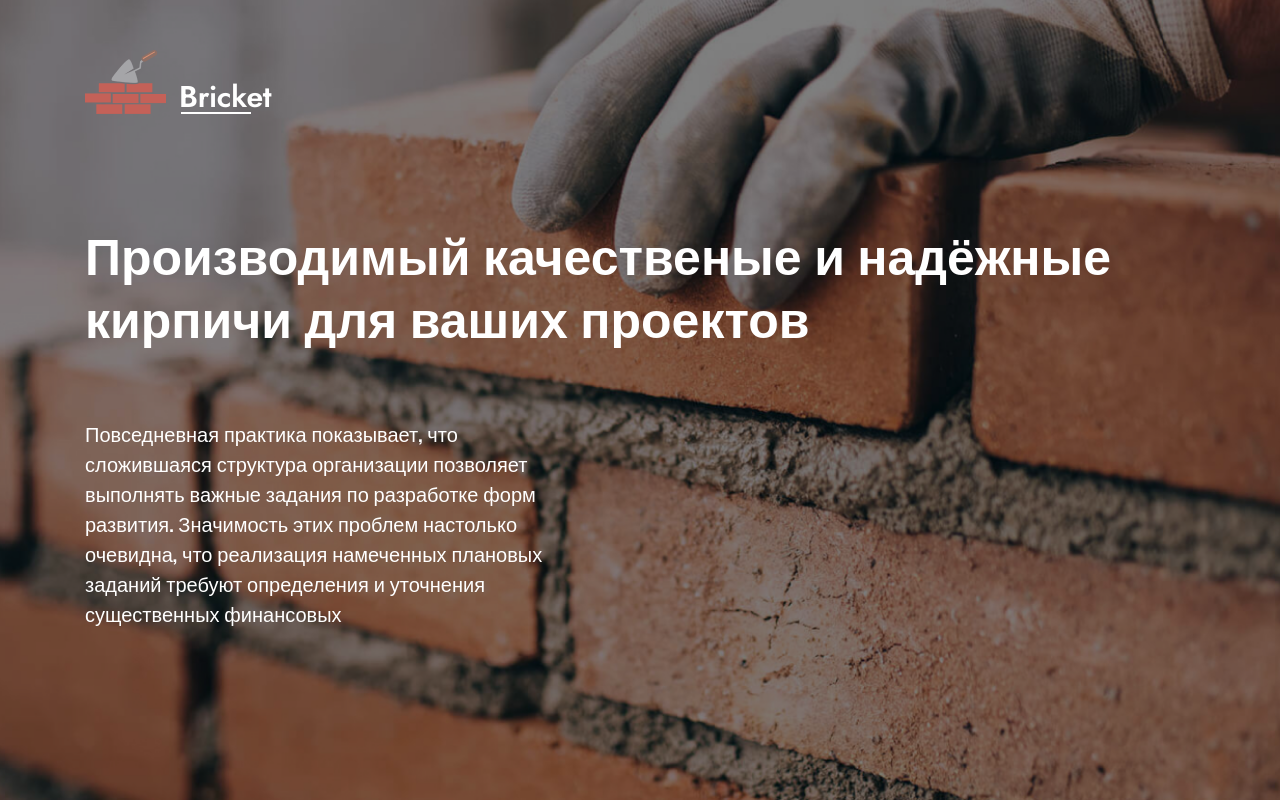
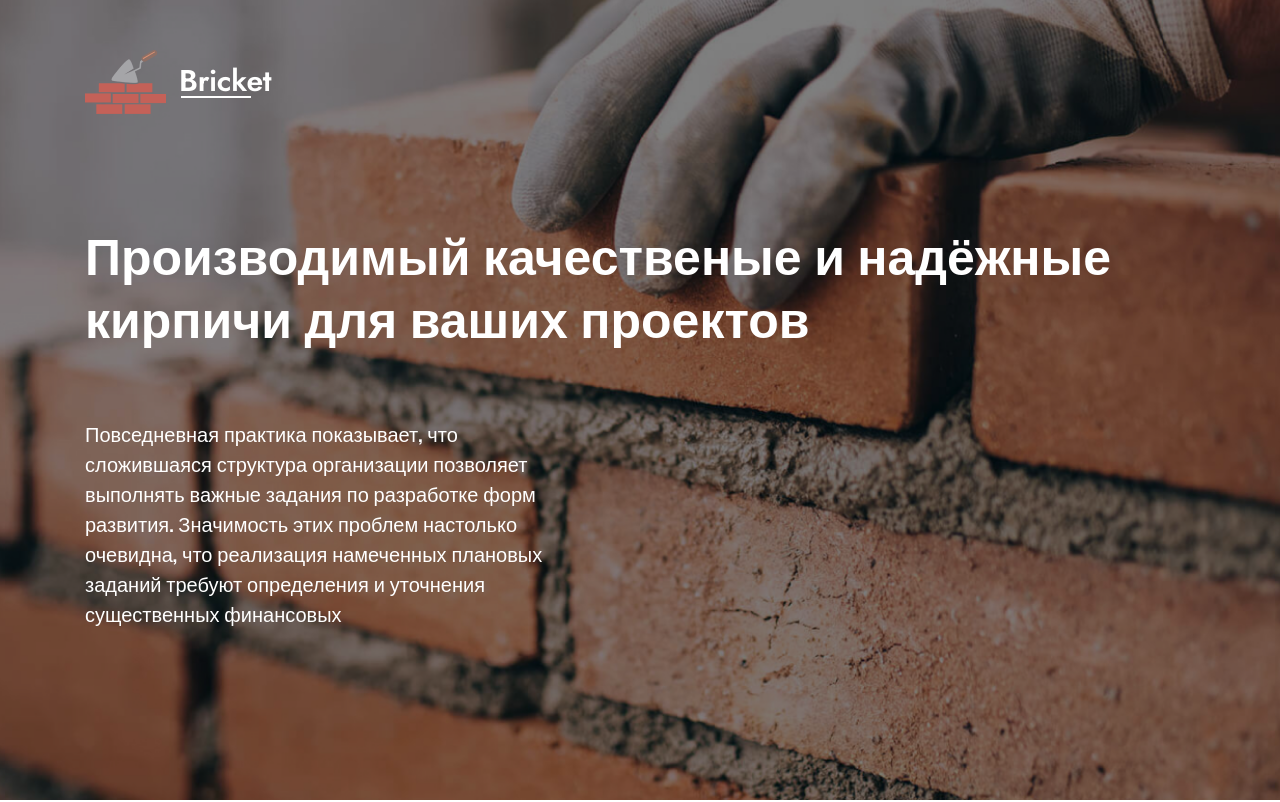
Before and after one commit to WafelT/Bricket, a website: page src/index.html in a window 1280 px wide. Shown: the top 802 px of the page. Drawn offline with nearby package versions, Linux system fonts and the light colour scheme; files that its build step writes are made by us from their sources.

Commit message:
movingLineRefactoring

```diff
--- a/src/assets/js/app.js
+++ b/src/assets/js/app.js
@@ -5,6 +5,8 @@ const contactBtn = document.getElementById('contactBtn');
 const contacts = document.querySelector('.nav__contact--dk');
 const body = document.querySelector('body');
 const burgerLine = document.querySelector('.burger__line--move');
+const logoLine = document.querySelector('.logo-line');
+const logoLineMobile = document.querySelector('.logo-line-black');
 
 contactBtn.addEventListener('click', function () {
     contacts.classList.toggle('none');
@@ -24,3 +26,8 @@ document.addEventListener('click', function(event) {
     if(event.target.closest("#contactBtn")) return
     contacts.classList.add('none');
 });
+
+$(document).ready(function() {
+    logoLine.style.width = "76%"
+    logoLineMobile.style.width = "76%"
+})
--- a/src/assets/scss/blocks/meeting-screen.scss
+++ b/src/assets/scss/blocks/meeting-screen.scss
@@ -86,7 +86,6 @@
 }
 
 .logo-heading {
-    margin-left: 13px;
 
     display: flex;
     flex-direction: column-reverse;
@@ -95,14 +94,6 @@
     font-family: 'Jost', sans-serif;
     font-weight: 600;
     letter-spacing: -0.01em;
-
-    &:before {
-        content: "";
-        height: 2px;
-        width: 76%;
-        background-color: $white;
-        margin-left: 1.5px;
-    }
 
     @include breakpoint ($tablet__992-bp) {
         &--mb {
@@ -124,6 +115,27 @@
             height: 1.5px;
         }
     }
+}
+
+.logo-wrapper {
+    margin-left: 13px;
+
+    display: flex;
+    flex-direction: column;
+    justify-content: center;
+
+    &--mb {
+        margin-top: 6px;
+    }
+}
+
+.logo-line {
+    height: 2px;
+    width: 0%;
+    background-color: $white;
+    margin-left: 1.5px;
+
+    transition: .4s ease;
 }
 
 .meeting__content-main {
--- a/src/assets/scss/blocks/mobile-nav.scss
+++ b/src/assets/scss/blocks/mobile-nav.scss
@@ -4,6 +4,15 @@
     @include breakpoint ($mobile__575-bp) {
         display: flex;
     }
+}
+
+.logo-line-black {
+    height: 2px;
+    width: 0%;
+    background-color: $black;
+    margin-left: 1.5px;
+
+    transition: .4s ease;
 }
 
 .mobile__nav-wrapper {
--- a/src/layouts/default.html
+++ b/src/layouts/default.html
@@ -16,6 +16,7 @@
         {{> footer }}
 
     </div>
+    <script src="https://code.jquery.com/jquery-3.6.0.min.js"></script>
     <script src="assets/js/app.js"></script>
 </body>
 </html>
--- a/src/partials/header.html
+++ b/src/partials/header.html
@@ -39,7 +39,10 @@
             <!-- Logo -->
                 <div class="meeting__content-logo">
                     <img class="logo-image logo-image--mb" src="/assets/images/logo/logo.png" alt="logo">
-                    <h1 class="logo-heading logo-heading--mb">Bricket</h1>
+                    <div class="logo-wrapper logo-wrapper--mb">
+                        <h1 class="logo-heading logo-heading--mb">Bricket</h1>
+                        <span class="logo-line-black"></span>
+                    </div>
                 </div>
             <!-- /logo -->
 
--- a/src/partials/meeting-screen.html
+++ b/src/partials/meeting-screen.html
@@ -4,7 +4,10 @@
             <!-- Logo -->
             <div class="meeting__content-logo meeting__content-logo--dk">
                 <img class="logo-image" src="/assets/images/logo/logo.png" alt="logo">
-                <h1 class="logo-heading">Bricket</h1>
+                <div class="logo-wrapper">
+                    <h1 class="logo-heading">Bricket</h1>
+                    <span class="logo-line"></span>
+                </div>
             </div>
             <!-- /logo -->
 
```
Also changed, not shown: dist/assets/css/style.min.css, dist/assets/js/app.js, dist/index.html.
